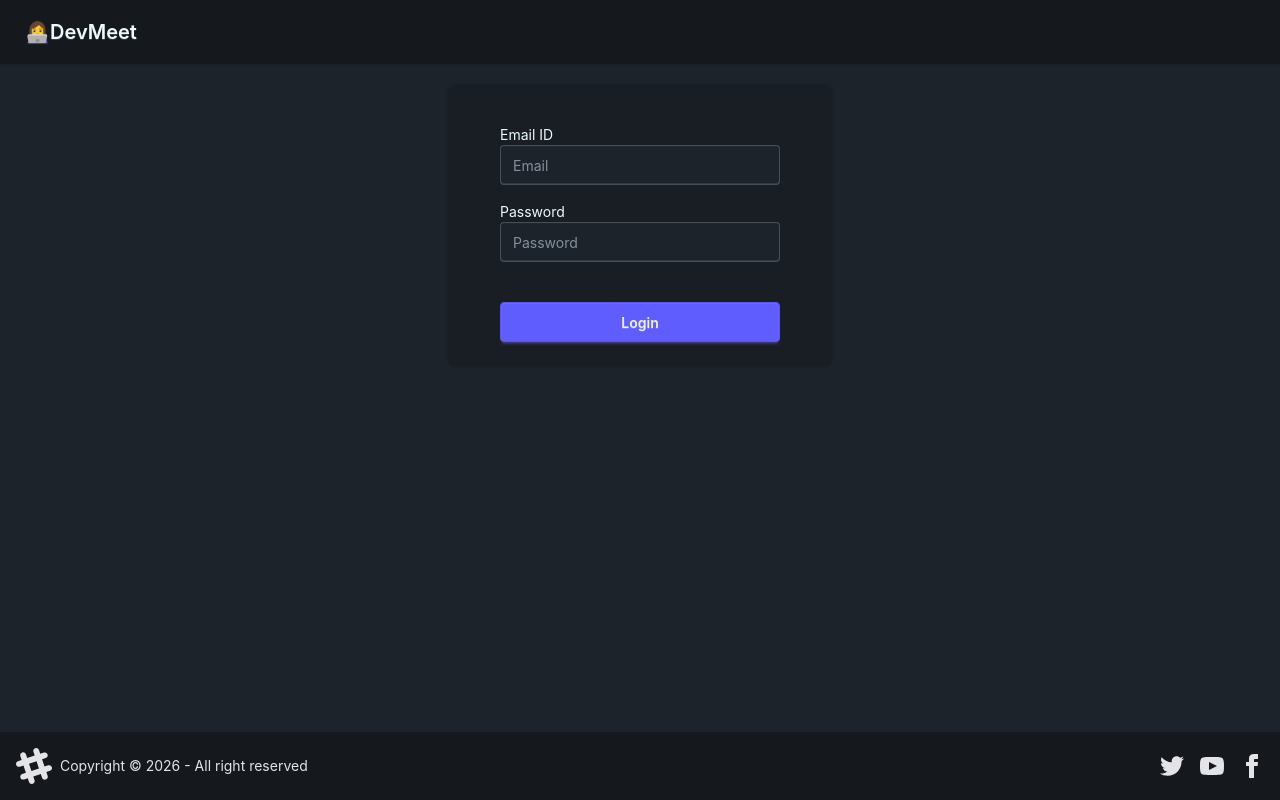
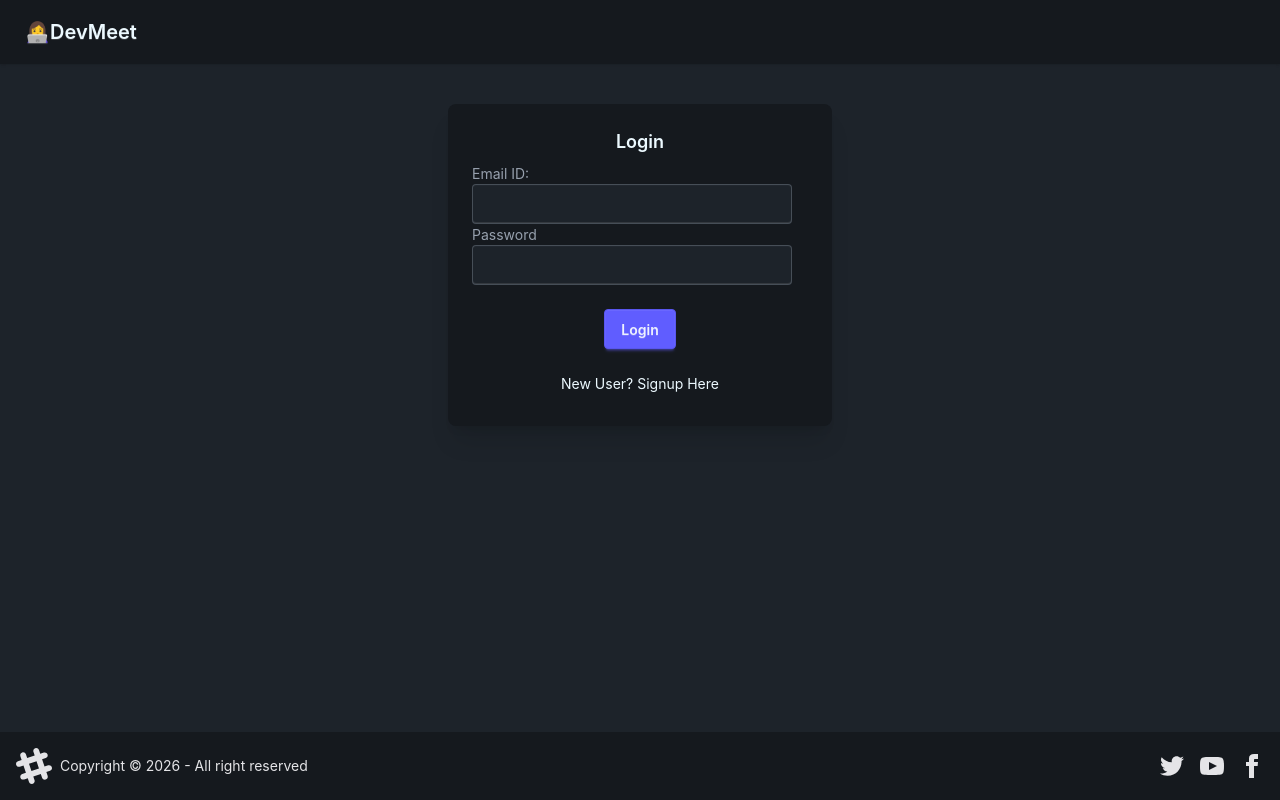
Before and after one commit to meghasharma123/DevMeet_web, a React (Vite) app: page /login in a window 1280 px wide. Built offline with nearby package versions, Linux system fonts and the light colour scheme; no server answers; the HTML template or start-up script is replaced by a standard one.

Commit message:
signup option added

```diff
--- a/src/Component/Login.tsx
+++ b/src/Component/Login.tsx
@@ -6,11 +6,14 @@
 import { BASE_URL } from "../util/constants";
 
 export default function Login() {
+  const [emailId, setEmailId] = useState("");
+  const [password, setPassword] = useState("");
+  const [firstName, setFirstName] = useState("");
+  const [lastName, setLastName] = useState("");
+  const [isLoginForm, setIsLoginForm] = useState(true);
+  const [error, setError] = useState("");
   const dispatch = useDispatch();
   const navigate = useNavigate();
-  const [emailId, setEmailId] = useState("");
-  const [password, setPassword] = useState("");
-  const [error, setError] = useState("");
 
   const handleLogin = async () => {
     try {
@@ -25,51 +28,111 @@
       dispatch(addUser(resp.data));
       navigate("/");
     } catch (err) {
-      const error = err as AxiosError
+      const error = err as AxiosError;
       if (error) {
         setError(error.response?.data as string);
-      }else{
+      } else {
         console.log("error login: ", error);
-        setError('Unknown error.')
+        setError("Unknown error.");
+      }
+    }
+  };
+
+  const handleSignUp = async () => {
+    try {
+      const res = await axios.post(
+        BASE_URL + "/signup",
+        { firstName, lastName, emailId, password },
+        { withCredentials: true },
+      );
+      dispatch(addUser(res.data.data));
+      return navigate("/profile");
+    } catch (err) {
+      const error = err as AxiosError;
+      if (error) {
+        setError(error.response?.data as string);
+      } else {
+        console.log("error login: ", error);
+        setError("Unknown error.");
       }
     }
   };
 
   return (
-    <div className="flex items-center justify-center h-full pt-5">
-      <div className="card w-96 bg-base-200 shadow-sm flex items-center justify-center">
+    <div className="flex justify-center my-10">
+      <div className="card bg-base-300 w-96 shadow-xl">
         <div className="card-body">
-          <div className="mt-4">
-            <div className="flex flex-col">
-              Email ID
+          <h2 className="card-title justify-center">
+            {isLoginForm ? "Login" : "Sign Up"}
+          </h2>
+          <div>
+            {!isLoginForm && (
+              <>
+                <label className="form-control w-full max-w-xs my-2">
+                  <div className="label">
+                    <span className="label-text">First Name</span>
+                  </div>
+                  <input
+                    type="text"
+                    value={firstName}
+                    className="input input-bordered w-full max-w-xs"
+                    onChange={(e) => setFirstName(e.target.value)}
+                  />
+                </label>
+                <label className="form-control w-full max-w-xs my-2">
+                  <div className="label">
+                    <span className="label-text">Last Name</span>
+                  </div>
+                  <input
+                    type="text"
+                    value={lastName}
+                    className="input input-bordered w-full max-w-xs"
+                    onChange={(e) => setLastName(e.target.value)}
+                  />
+                </label>
+              </>
+            )}
+            <label className="form-control w-full max-w-xs my-2">
+              <div className="label">
+                <span className="label-text">Email ID:</span>
+              </div>
               <input
+                type="text"
                 value={emailId}
+                className="input input-bordered w-full max-w-xs"
                 onChange={(e) => setEmailId(e.target.value)}
-                type="text"
-                placeholder="Email"
-                className="input w-70"
               />
-            </div>
-            <div className="mt-4 flex flex-col">
-              Password
+            </label>
+            <label className="form-control w-full max-w-xs my-2">
+              <div className="label">
+                <span className="label-text">Password</span>
+              </div>
               <input
+                type="password"
                 value={password}
+                className="input input-bordered w-full max-w-xs"
                 onChange={(e) => setPassword(e.target.value)}
-                type="password"
-                placeholder="Password"
-                className="input w-70"
               />
-            </div>
+            </label>
           </div>
-          <div className="text-red-600">{error}</div>
-          <div className="mt-6">
+          <p className="text-red-500">{error}</p>
+          <div className="card-actions justify-center m-2">
             <button
-              onClick={() => handleLogin()}
-              className="btn btn-primary btn-block"
+              className="btn btn-primary"
+              onClick={isLoginForm ? handleLogin : handleSignUp}
             >
-              Login
+              {isLoginForm ? "Login" : "Sign Up"}
             </button>
           </div>
+
+          <p
+            className="m-auto cursor-pointer py-2"
+            onClick={() => setIsLoginForm((value) => !value)}
+          >
+            {isLoginForm
+              ? "New User? Signup Here"
+              : "Existing User? Login Here"}
+          </p>
         </div>
       </div>
     </div>
```
